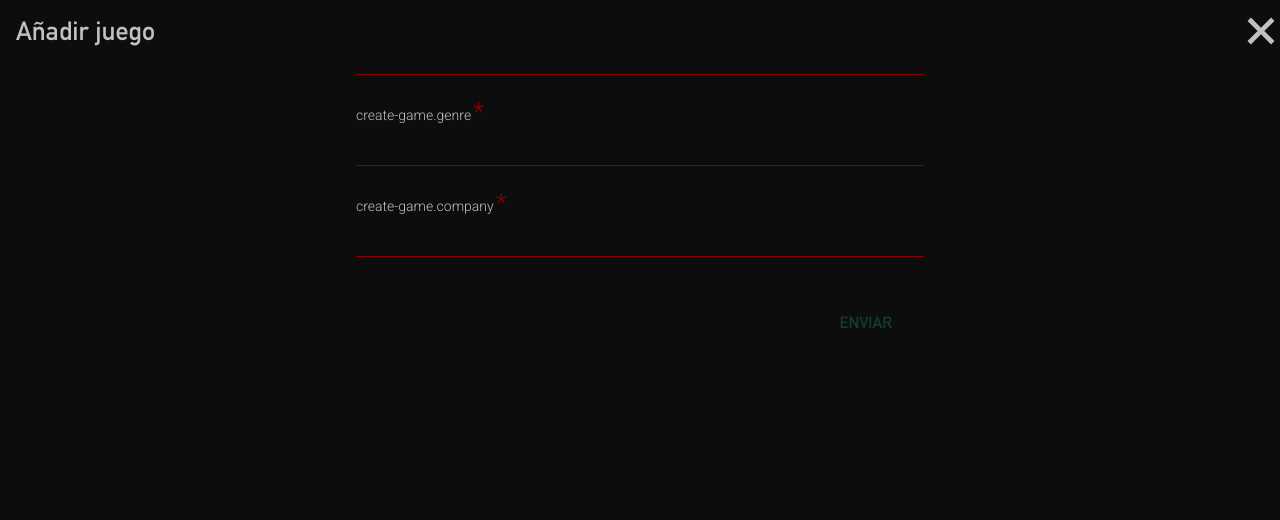
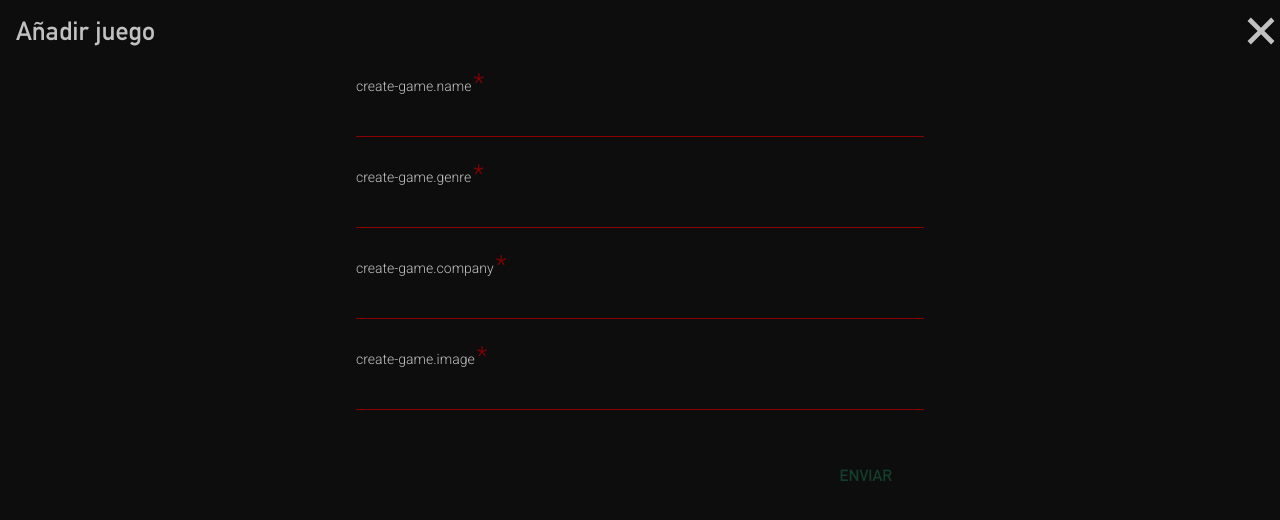
Before and after one commit to darrovi/gamedb, a Vue app: page /games/create in a window 1280 px wide. Shown: the top 520 px of the page. Built offline with nearby package versions, Linux system fonts and the light colour scheme; no server answers; the database is empty.

Commit message:
Added custom image url

```diff
--- a/src/assets/styles/common.scss
+++ b/src/assets/styles/common.scss
@@ -5,13 +5,16 @@
 [has-navbar] {
   //noinspection CssInvalidFunction
   margin-bottom: calc(52px + env(safe-area-inset-bottom));
-  margin-top: 62px;
 
   // Cuando se ejecute como app y no como web habrá que poner los siguientes
   // estilos para que la barra de scroll no se sobreponga a la navbar
   //height: calc(100vh - 52px);
   //overflow: auto;
   //box-sizing: border-box;
+}
+
+[has-header] {
+  margin-top: 62px;
 }
 
 [header] {
@@ -23,6 +26,7 @@
   background: $background-color;
   padding: 16px;
   box-sizing: border-box;
+  z-index: 900;
 
   h1 {
     margin-right: auto;
--- a/src/components/GameListItem.vue
+++ b/src/components/GameListItem.vue
@@ -1,7 +1,6 @@
 <template>
     <router-link v-bind:to="'/games/' + game.id" tag="article" class="game-list-item">
-        <div class="game-list-item__image"
-             v-bind:style="{ backgroundImage: 'url(https://cdn.forbes.com.mx/2018/08/1-Portada-Propiedad-de-Cherry-Team.jpg)' }"></div>
+        <div class="game-list-item__image" v-bind:style="{ backgroundImage: 'url(' + game.image + ')' }"></div>
         <div class="game-list-item__info">
             <h2 class="game-list-item__name">{{game.name}}</h2>
             <h3 class="game-list-item__categories">{{game.genre}}</h3>
--- a/src/components/Navbar.vue
+++ b/src/components/Navbar.vue
@@ -60,6 +60,7 @@
         left: 0;
         width: 100vw;
         background: black;
+        z-index: 900;
 
         ul {
             max-width: $body-max-width;
--- a/src/views/games/CreateGame.vue
+++ b/src/views/games/CreateGame.vue
@@ -1,5 +1,5 @@
 <template>
-    <section padding class="create-game">
+    <section padding has-header class="create-game">
         <header header>
             <h1>{{$t('create-game.title')}}</h1>
             <router-link to="/games">
@@ -23,6 +23,11 @@
                 <input id="company" required v-model="company"/>
             </fieldset>
 
+            <fieldset>
+                <label required for="image">{{$t('create-game.image')}}</label>
+                <input id="image" required v-model="image"/>
+            </fieldset>
+
             <button class="create-game__form-button" type="submit" v-bind:disabled="!isFormValid">Enviar</button>
         </form>
     </section>
@@ -37,12 +42,13 @@
             return {
                 name: null,
                 genre: null,
-                company: null
+                company: null,
+                image: null
             }
         },
         computed: {
             isFormValid() {
-                return this.name && this.genre && this.company;
+                return this.name && this.genre && this.company && this.image;
             }
         },
         methods: {
@@ -52,10 +58,12 @@
                 const game = {
                     name: this.name,
                     genre: this.genre,
-                    company: this.company
+                    company: this.company,
+                    image: this.image
                 };
 
-                db.collection('games').add(game).then((doc) => {
+
+            db.collection('games').add(game).then((doc) => {
                     this.$store.commit('loading/stop');
                     this.$router.push({path: '/games/' + doc.id})
                 });
--- a/src/views/games/Game.vue
+++ b/src/views/games/Game.vue
@@ -1,13 +1,11 @@
 <template>
-    <section padding>
+    <section padding has-header>
         <header header>
             <h1>{{game.name}}</h1>
             <router-link to="/games">
                 <img src="@/assets/icons/close.svg">
             </router-link>
         </header>
-
-        <p>{{game}}</p>
     </section>
 </template>
 
--- a/src/views/games/Games.vue
+++ b/src/views/games/Games.vue
@@ -1,5 +1,5 @@
 <template>
-    <section padding has-navbar class="games">
+    <section padding has-navbar has-header class="games">
         <header header>
             <h1>{{$t('games.title')}}</h1>
             <img src="@/assets/icons/search.svg">
```
